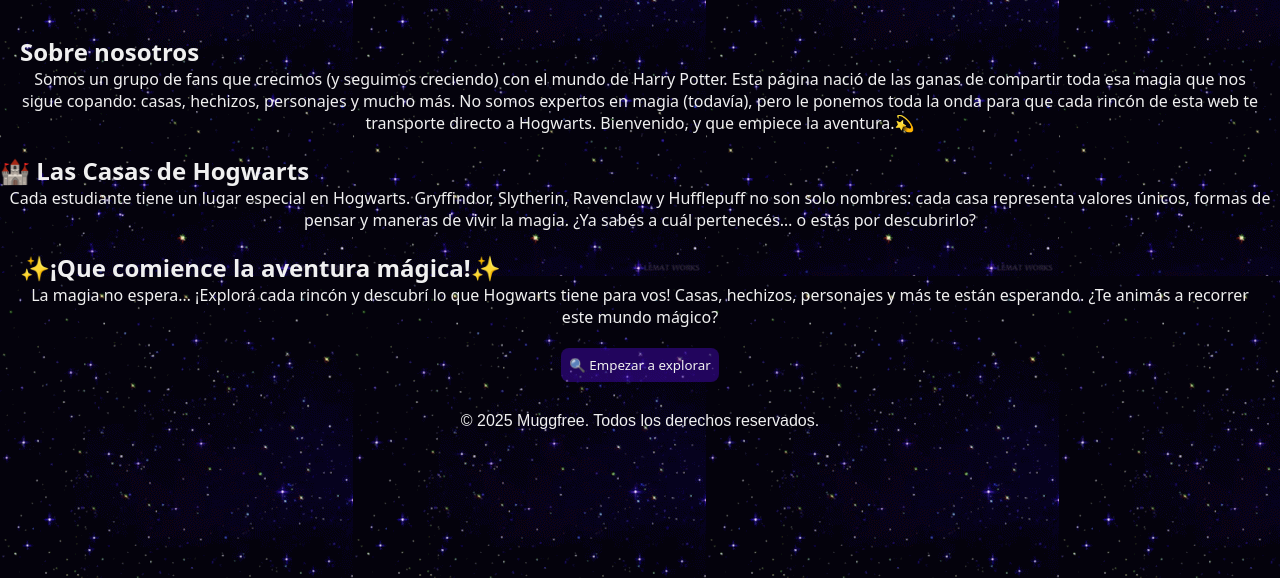
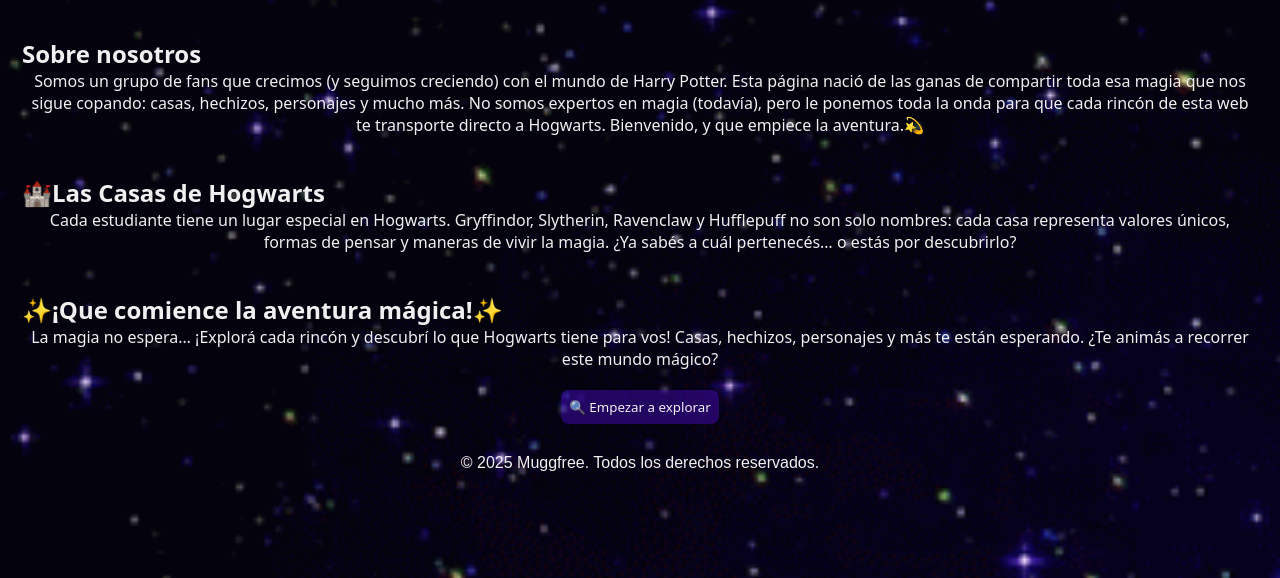
Before and after one commit to Delfi-Andrade/Muggfree, a website built with Vite: page index.html in a window 1280 px wide. Shown: the part 222-800 px from the top of the page. Built offline with nearby package versions, Linux system fonts and the light colour scheme; no server answers.

Commit message:
Nuevos estilos

```diff
--- a/index.html
+++ b/index.html
@@ -43,7 +43,7 @@
       </p>
     </section>
     <section class="casas">
-      <h2 class="titulo">🏰 Las Casas de Hogwarts</h2>
+      <h2 class="titulo">🏰Las Casas de Hogwarts</h2>
       <p class="texto">
         Cada estudiante tiene un lugar especial en Hogwarts. Gryffindor,
         Slytherin, Ravenclaw y Hufflepuff no son solo nombres: cada casa
@@ -66,7 +66,7 @@
         </button>
       </div>
     </section>
-    <script type="module" src="src/services/main.js"></script>
+    <script type="module" src="src/services/index.js"></script>
     <footer>&copy; 2025 Muggfree. Todos los derechos reservados.</footer>
   </body>
 </html>
--- a/src/services/main.js
+++ b/src/services/main.js
@@ -2,10 +2,10 @@
 
 export async function fetchData(tipo) {
   try {
-    const resp=await fetch(`${BASEAPI}/${tipo}`);
-    if(!resp.ok)throw new Error("No se pudo con la info pa");
-    const dato=await resp.json();
-    console.log(dato);
+    const resp = await fetch(`${BASEAPI}/${tipo}`);
+    if (!resp.ok) throw new Error("No se pudo con la info pa");
+    const dato = await resp.json();
+    return console.log(dato);
   } catch (e) {
     return console.error(e.message);
   }
--- a/src/styles/info.css
+++ b/src/styles/info.css
@@ -1 +1,10 @@
 @import url("./globals.css");
+
+*{
+    margin: 0;
+}
+body{
+    height: 100dvh;
+    background: linear-gradient(#000, #19062d);
+    background-repeat: no-repeat;
+}
--- a/src/styles/style.css
+++ b/src/styles/style.css
@@ -2,7 +2,8 @@
 
 .inicio,
 .nosotros,
-.explora {
+.explora,
+.casas {
   padding: 20px;
 }
 .texto {
@@ -10,6 +11,10 @@
 }
 body {
   background-image: url(/public/fondoMF.gif);
+  padding: 2px;
+  height: auto;
+  background-size: cover;
+  background-repeat: no-repeat;
 }
 .contenedorBoton {
   display: flex;
```
